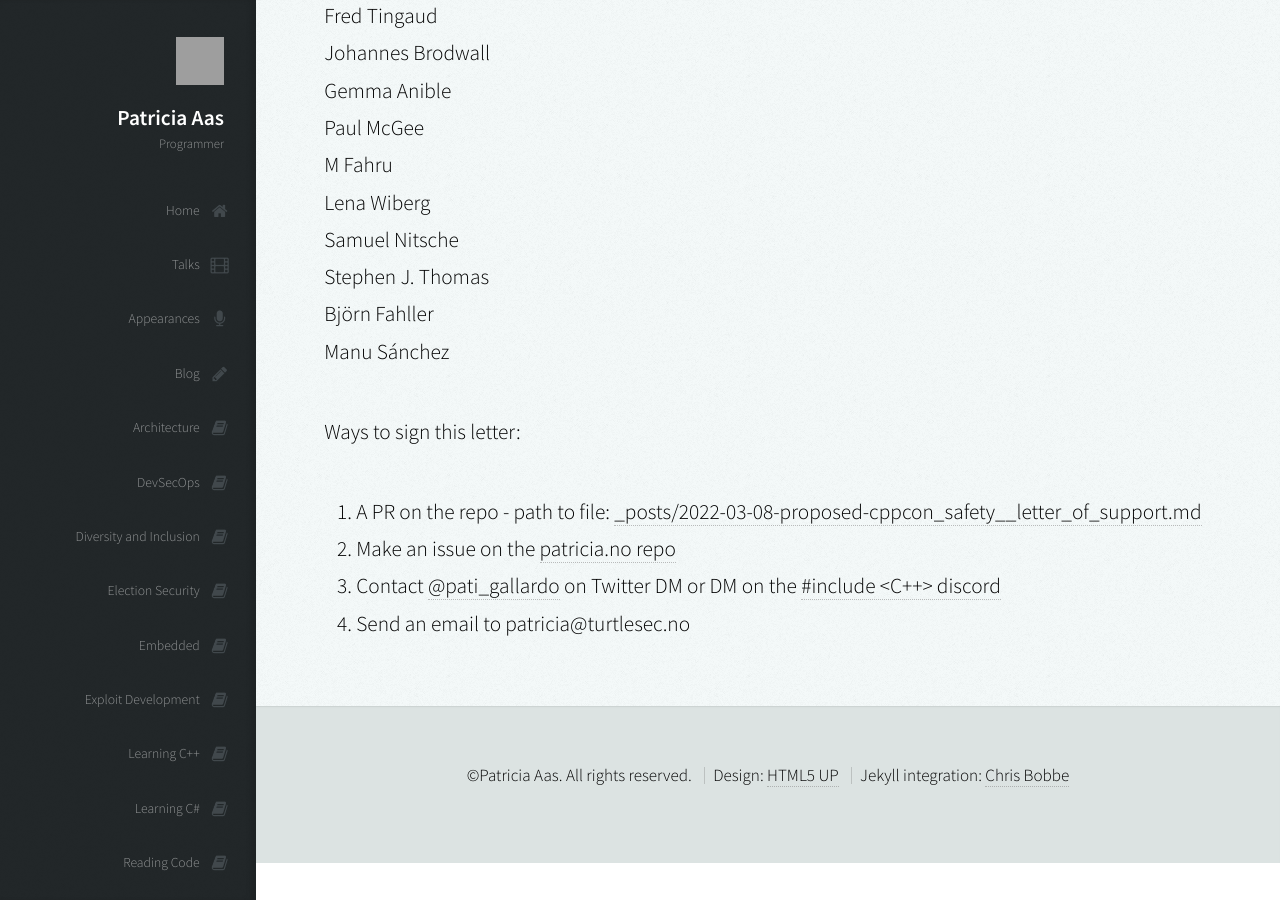
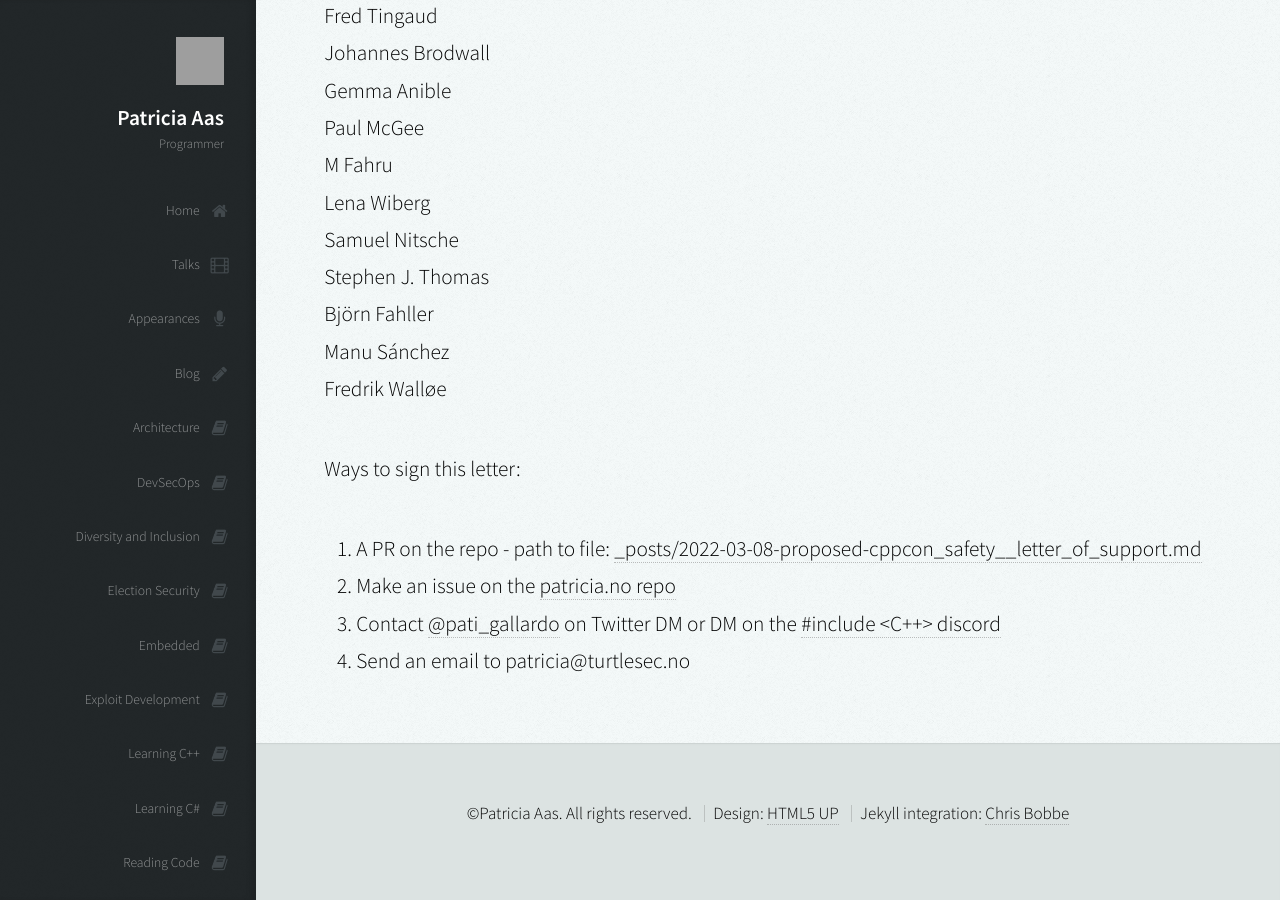
Before and after one commit to patricia-gallardo/patricia-gallardo.github.io, a Jekyll site: the page built from _posts/2022-03-08-proposed-cppcon_safety__letter_of_support.md, in a window 1280 px wide and 900 px high, scrolled down 8210 px. Built offline with Jekyll 4.4.1, drawn with Linux system fonts in a browser that asks for light colours; nearby versions of some CDN libraries; grey boxes are pictures that could not be loaded.

Commit message:
Update 2022-03-08-proposed-cppcon_safety__letter_of_support.md
I would like to be added as a signatory to the letter of support.

```diff
--- a/_posts/2022-03-08-proposed-cppcon_safety__letter_of_support.md
+++ b/_posts/2022-03-08-proposed-cppcon_safety__letter_of_support.md
@@ -228,6 +228,7 @@ Samuel Nitsche <br>
 Stephen J. Thomas <br>
 Björn Fahller <br>
 Manu Sánchez <br>
+Fredrik Walløe <br>
 
 
 Ways to sign this letter:
```
